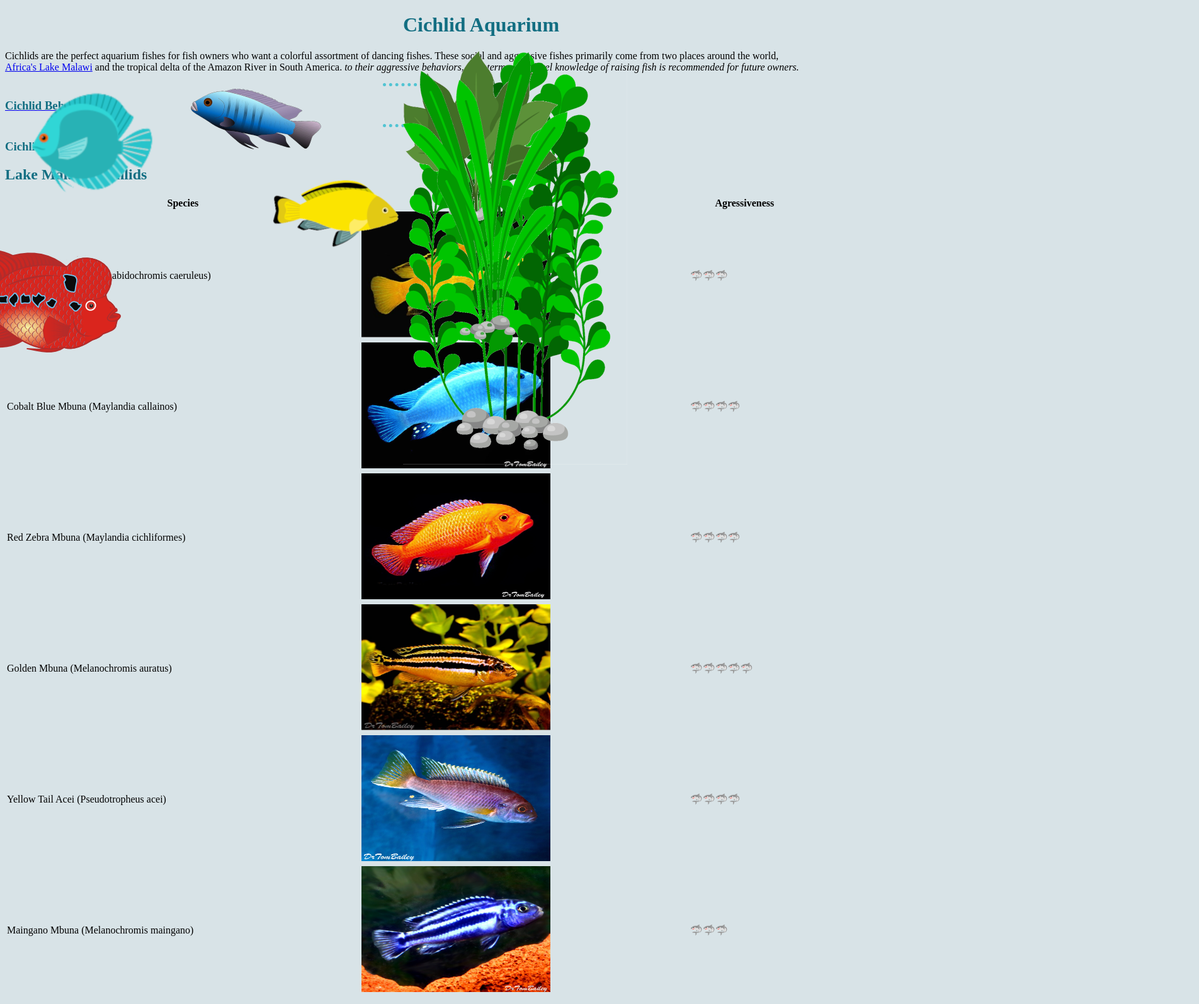
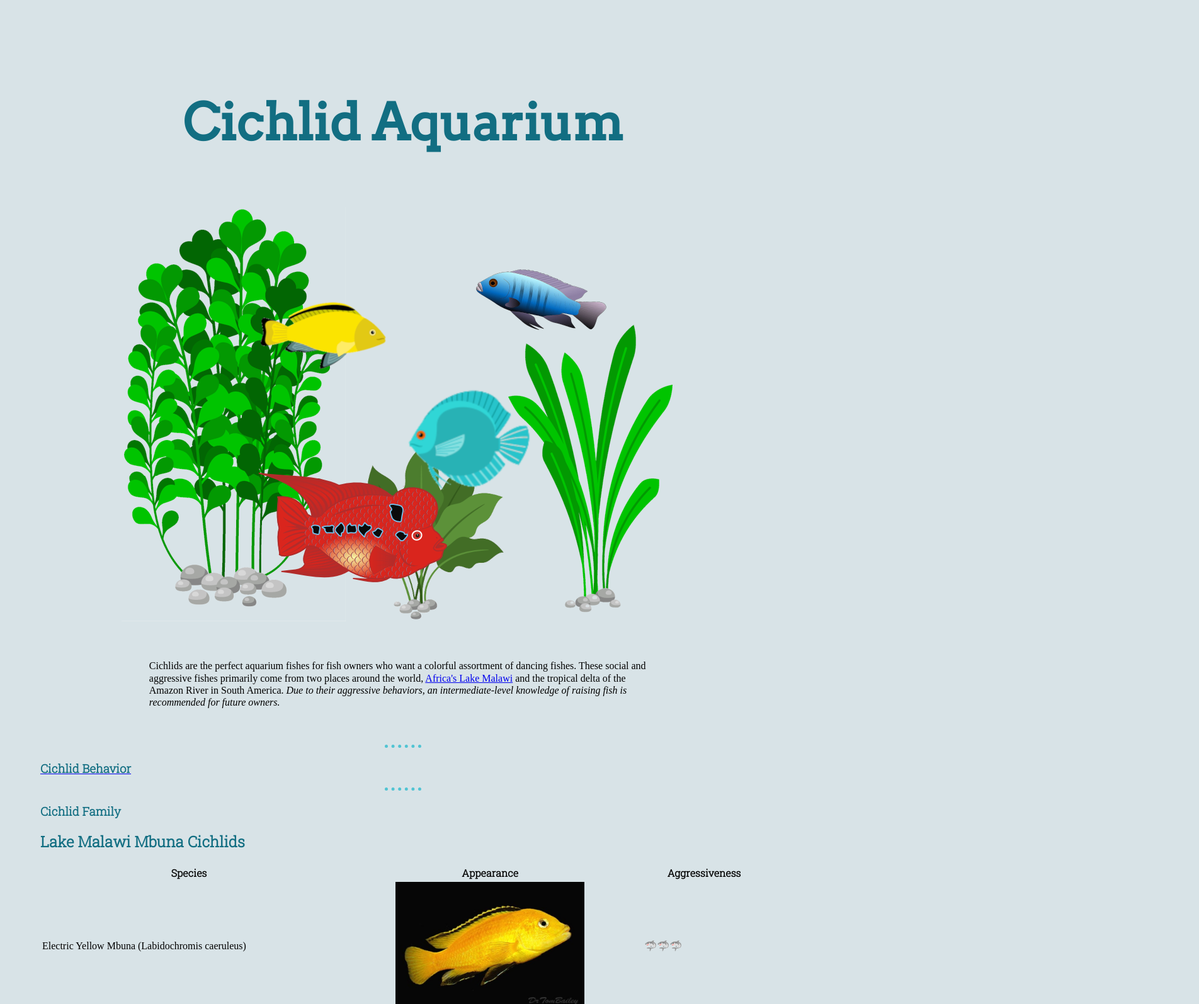
Before and after one commit to Hadoukenneth/cichlid, a plain HTML site: page HTML_website_1/index.html in a window 1280 px wide. Shown: the top 1595 px of the page at 63% size, 1904 px wide, since content can reach past the window. Drawn offline with Linux system fonts and the light colour scheme.

Commit message:
more css styling

```diff
--- a/HTML_website_1/index.html
+++ b/HTML_website_1/index.html
@@ -7,109 +7,113 @@
     <meta name="author" content="Kenneth Vu">
     <title>Cichlid Aquarium</title>
     <link rel="stylesheet" href="../css/styles.css">
-    <link rel="icon" href="../tiger_oscar.ico">
+    <link rel="preconnect" href="https://fonts.gstatic.com">
+    <link href="https://fonts.googleapis.com/css2?family=Arvo&family=Roboto+Slab:wght@300&family=Zilla+Slab:ital,wght@0,300;1,300&display=swap"
+      rel="stylesheet">
   </head>
-
-  <body>
+  <body class="body">
     <div class="title-box">
-      <h1>Cichlid Aquarium</h1>
+      <h1 class="title">Cichlid Aquarium</h1>
     </div>
     <div class="header-art">
+      <img class="header-art-electric-yellow-cichlid"
+        src="../images/electric_yellow.png" alt="electric yellow mbuna">
+      <img class="header-art-discus-cichlid"
+        src="../images/discus.png" alt="discus cichlid">
+      <img class="header-art-cobalt-blue-cichlid"
+        src="../images/cobalt.png" alt="cobalt blue mbuna">
+      <img class="header-art-flower-horn-cichlid"
+        src="../images/flower_horn.png" alt="flower horn cichlid">
       <img class="header-art-plant" src="../images/plant_3.png"
         alt="aquatic_plant">
       <img class="header-art-plant"  src="../images/plant_2.png"
         alt="aquatic_plant">
       <img class="header-art-plant"  src="../images/plant_1.png"
         alt="aquatic_plant">
-      <img class="header-art-fish" src="../images/electric_yellow.png"
-        alt="electric yellow mbuna" id="header-art-electric-yellow-cichlid">
-      <img class="header-art-fish" src="../images/discus.png"
-        alt="discus cichlid" id="header-art-discus-cichlid">
-      <img class="header-art-fish" src="../images/cobalt.png"
-        alt="cobalt blue mbuna" id="header-art-cobalt-blue-cichlid">
-      <img class="header-art-fish" src="../images/flower_horn.png"
-        alt="flower horn cichlid" id="header-art-flower-horn-cichlid">
+
     </div>
-    <p>Cichlids are the perfect aquarium fishes for fish owners who want a
-      colorful assortment of dancing fishes. These social and aggressive
-      fishes primarily come from two places around the world,
+    <div class="summary-box">
+      <p class="content">Cichlids are the perfect aquarium fishes for fish owners
+        who want a colorful assortment of dancing fishes. These social and
+        aggressive fishes primarily come from two places around the world,
         <a href="https://en.wikipedia.org/wiki/Lake_Malawi">Africa's Lake
         Malawi</a> and the tropical delta of the Amazon River in South America.
-      <em> to their aggressive behaviors, an intermediate-level knowledge of
+        <em> Due to their aggressive behaviors, an intermediate-level knowledge of
           raising fish is recommended for future owners.</em>
       </p>
+    </div>
     <hr>
     <a href="cichlid_behavior.html"><h3>Cichlid Behavior</h3></a>
-
     <hr>
+    <div class="mbuna-container">
       <h3>Cichlid Family</h3>
-    <h2>Lake Malawi Cichlids</h2>
+      <h2>Lake Malawi Mbuna Cichlids</h2>
       <table class="cichlid-table">
         <thead>
-        <tr>
+          <tr class="table-header">
             <th>Species</th>
             <th>Appearance</th>
-          <th>Agressiveness</th>
+            <th>Aggressiveness</th>
           </tr>
         </thead>
         <tbody>
           <tr>
             <td>Electric Yellow Mbuna (Labidochromis caeruleus)</td>
-          <td>
+            <td class="td-picture">
               <img src="../images/electric_yellow.jpg"
               alt="electric yellow mbuna" class="cichlid-summary-table-picture">
             </td>
-          <td>
+            <td class="td-aggressiveness">
               🦈🦈🦈
             </td>
           </tr>
           <tr>
             <td>Cobalt Blue Mbuna (Maylandia callainos)</td>
-          <td>
+            <td class="td-picture">
               <img src="../images/cobalt_blue.jpg"
               alt="cobalt blue mbuna" class="cichlid-summary-table-picture">
             </td>
-          <td>
+            <td class="td-aggressiveness">
               🦈🦈🦈🦈
             </td>
           </tr>
           <tr>
             <td>Red Zebra Mbuna (Maylandia cichliformes)</td>
-          <td>
+            <td class="td-picture">
               <img src="../images/red_zebra.jpg"
               alt="red zebra mbuna" class="cichlid-summary-table-picture">
             </td>
-          <td>
+            <td class="td-aggressiveness">
               🦈🦈🦈🦈
             </td>
           </tr>
           <tr>
             <td>Golden Mbuna (Melanochromis auratus)</td>
-          <td>
+            <td class="td-picture">
               <img src="../images/auratus.jpg"
               alt="auratus mbuna" height="200" width="300">
             </td>
-          <td>
+            <td class="td-aggressiveness">
               🦈🦈🦈🦈🦈
             </td>
           </tr>
           <tr>
             <td>Yellow Tail Acei (Pseudotropheus acei)</td>
-          <td>
+            <td class="td-picture">
               <img src="../images/yellow_tail.jpg"
               alt="yellow tail acei mbuna" class="cichlid-summary-table-picture">
             </td>
-          <td>
+            <td class="td-aggressiveness">
               🦈🦈🦈🦈
             </td>
           </tr>
           <tr>
             <td>Maingano Mbuna (Melanochromis maingano)</td>
-          <td>
+            <td class="td-picture">
                 <img src="../images/maingano.jpg"
                 alt="firemouth cichlid" class="cichlid-summary-table-picture">
             </td>
-          <td>
+            <td class="td-aggressiveness">
               🦈🦈🦈
             </td>
           </tr>
@@ -117,44 +121,45 @@
         <tfoot>
         </tfoot>
       </table>
-
-    <h2>Other Cichlids Species</h2>
+    </div>
+    <div class="american-container">
+      <h2>American Cichlids</h2>
       <table class="cichlid-table">
         <thead>
-        <tr>
+          <tr class="table-header">
             <th>Species</th>
             <th>Appearance</th>
-          <th>Agressiveness</th>
+            <th>Aggressiveness</th>
           </tr>
         </thead>
         <tbody>
           <tr>
             <td>Red Oscar (Astronotus ocellatus)</td>
-          <td>
+            <td class="td-picture">
               <img src="../images/red_oscar.jpg"
               alt="red oscar cichlid" class="cichlid-summary-table-picture">
             </td>
-          <td>
+            <td class="td-aggressiveness">
               🦈🦈
             </td>
           </tr>
           <tr>
             <td>Tiger Oscar (Astronotus ocellatus)</td>
-          <td>
+            <td class="td-picture">
               <img src="../images/tiger_oscar.jpg"
               alt="tiger oscar ciclid" class="cichlid-summary-table-picture">
             </td>
-          <td>
+            <td class="td-aggressiveness">
               🦈🦈
             </td>
           </tr>
           <tr>
             <td>Firemouth Cichlid (Thorichthys meeki)</td>
-          <td>
+            <td class="td-picture">
               <img src="../images/firemouth.jpg"
               alt="firemouth cichlid" class="cichlid-summary-table-picture">
             </td>
-          <td>
+            <td class="td-aggressiveness">
               🦈🦈🦈
             </td>
           </tr>
@@ -162,6 +167,7 @@
         <tfoot>
         </tfoot>
       </table>
+    </div>
     <hr>
       <h5 class="button"><a href="contact.html">Contact Me</a></h5>
     <hr>
--- a/css/styles.css
+++ b/css/styles.css
@@ -12,15 +12,31 @@ hr {
   width: 5%;
 }
 h1 {
+  font-size: 5rem;
   color: #126e82;
+  font-family: 'Roboto Slab', serif;
 }
 h2 {
   color: #126e82;
+  font-family: 'Roboto Slab', serif;
 }
 h3 {
   color: #126e82;
+  font-family: 'Roboto Slab', serif;
+}
+
+td {
+  width: 25%;
 }
 /********************************Class Selectors*******************************/
+.american-container {
+
+}
+
+.body {
+  width: 90%;
+  margin: 0 auto;
+}
 
 .cichlid-summary-table-picture {
   height: 200px;
@@ -28,7 +44,12 @@ h3 {
 }
 
 .cichlid-table {
+  font-family: 'Zilla Slab', serif;
   width: 100%;
+}
+
+.content {
+  font-family: 'Zilla Slab', serif;
 }
 
 .button {
@@ -44,43 +65,72 @@ h3 {
 }
 
 .header-art {
-
-  margin-left: 50%;
-  margin-right: 50%;
+  margin: 0;
+  position: relative;
+  text-align: center;
 }
 
-.header-art-fish {
+.header-art-plant {
+  position: static;
+  margin: 0 auto;
+}
+
+.header-art-cobalt-blue-cichlid {
+  bottom:70%;
+  left: 60%;
   position: absolute;
 }
 
-.header-art-plant {
+.header-art-discus-cichlid {
+  bottom: 30%;
+  left: 50%;
   position: absolute;
 }
 
-.title-box {
-  width: 100%;
-  margin-left: 50%;
-  margin-right: 50%;
+.header-art-electric-yellow-cichlid {
+  bottom: 60%;
+  left: 30%;
+  position: absolute;
 }
 
-/**********************************Id Selectors********************************/
-
-#header-art-cobalt-blue-cichlid {
-  bottom: 70%;
-  right: 60%;
+.header-art-flower-horn-cichlid {
+  bottom: 10%;
+  left: 30%;
+  position: absolute;
 }
 
-#header-art-discus-cichlid {
-  bottom: 60%;
-  right: 80%;
+.mbuna-container {
+
 }
 
-#header-art-electric-yellow-cichlid {
-  bottom: 50%;
-  right: 50%;
+.section-header{
+  font-family: 'Roboto Slab', serif;
 }
 
-#header-art-flower-horn-cichlid {
-  bottom: 30%;
-  right: 85%;
+.summary-box {
+  line-height: 1.2rem;
+  margin: 5% 15%;
 }
+
+.table-header {
+  font-family: 'Roboto Slab', serif;
+}
+
+.td-aggressiveness {
+  width: 10%;
+}
+
+.td-picture {
+  text-align: center;
+}
+
+.title {
+  font-family: 'Arvo', serif;
+  line-height: 2em;
+}
+
+.title-box {
+  margin: 10% auto 0 auto;
+  width: 100%;
+  text-align: center;
+}
```
Also changed, not shown: HTML_website_1/cichlid_behavior.html (+5 -2 lines), HTML_website_1/contact.html (+3 -0 lines). Lines whose indentation alone changed are shown as unchanged.
